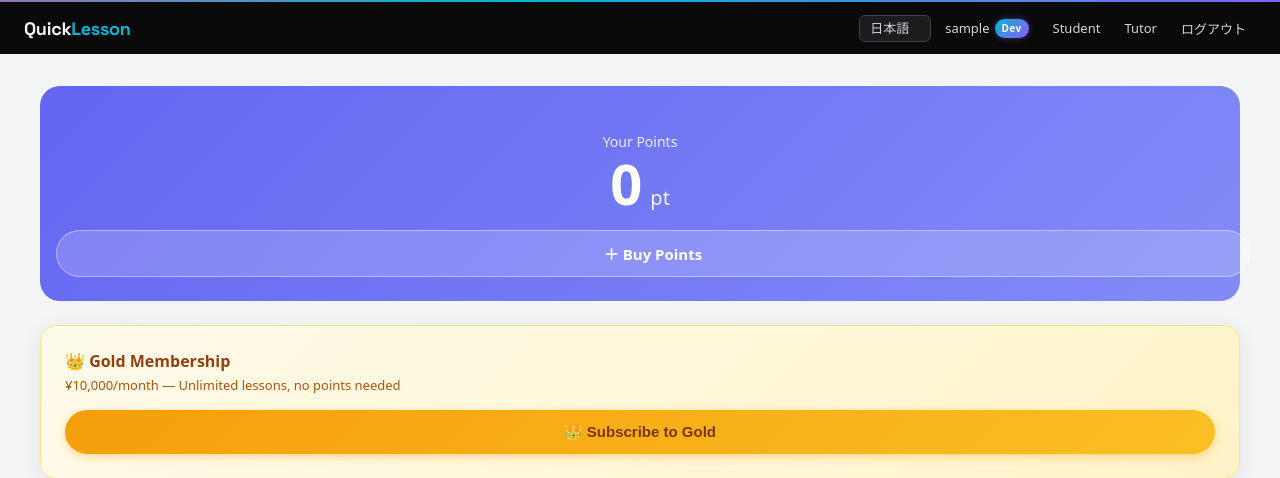
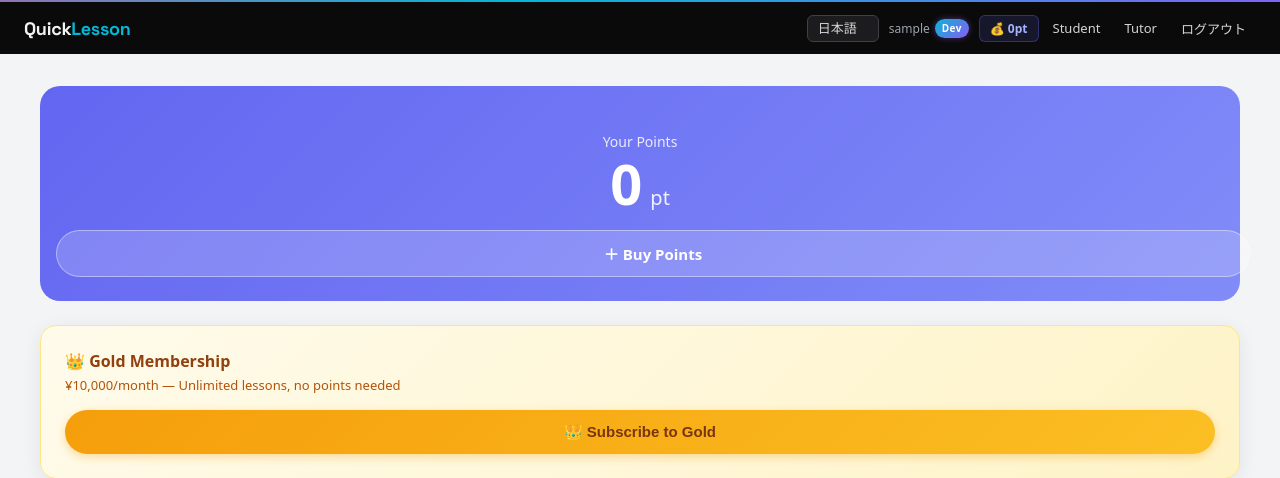
Before and after one commit to Zitatori/Django-5min-LanguageApp, a Django app: page /profile/ in a window 1280 px wide. Shown: the top 478 px of the page. Run offline with Django 4.2, Linux system fonts and the light colour scheme; the visitor is signed in with stand-in values (Sample User, id 1); data comes from the database, SQL or seed files in the repository; data that the repository does not hold is empty; some libraries are stand-ins or nearby versions.

Commit message:
Separate username display from profile link, show point balance in nav
Username is now plain text (non-clickable), profile link shows
'💰 N pt' (or 'My Point' if no balance) as a styled pill button.
Point balance added to context processor for global access.

Co-Authored-By: Claude Sonnet 4.6 <noreply@anthropic.com>

```diff
--- a/core/context_processors.py
+++ b/core/context_processors.py
@@ -2,15 +2,22 @@ from django.utils import timezone
 
 
 def gold_status(request):
-    """全テンプレートで {{ is_gold }} と {{ gold_expires_at }} を利用可能にする"""
+    """全テンプレートで {{ is_gold }}, {{ gold_expires_at }}, {{ nav_points }} を利用可能にする"""
     if not request.user.is_authenticated:
-        return {'is_gold': False, 'gold_expires_at': None}
+        return {'is_gold': False, 'gold_expires_at': None, 'nav_points': None}
     try:
         membership = request.user.gold_membership
         active = membership.expires_at > timezone.now()
-        return {
-            'is_gold': active,
-            'gold_expires_at': membership.expires_at if active else None,
-        }
     except Exception:
-        return {'is_gold': False, 'gold_expires_at': None}
+        active = False
+
+    try:
+        nav_points = request.user.point_balance.balance
+    except Exception:
+        nav_points = None
+
+    return {
+        'is_gold': active,
+        'gold_expires_at': membership.expires_at if active else None,
+        'nav_points': nav_points,
+    }
--- a/static/css/style.css
+++ b/static/css/style.css
@@ -77,7 +77,36 @@ a:hover {
   text-decoration: none !important;
 }
 
-/* ユーザー名リンク（バッジ付き） */
+/* ユーザー名（テキストのみ、リンクなし） */
+.header-username {
+  display: inline-flex;
+  align-items: center;
+  gap: 5px;
+  color: #9ca3af;
+  font-size: 12px;
+  font-weight: 500;
+  padding: 6px 6px;
+}
+
+/* My Point リンク */
+.header-points-link {
+  display: inline-flex !important;
+  align-items: center;
+  gap: 3px;
+  background: rgba(99,102,241,0.15);
+  border: 1px solid rgba(99,102,241,0.35);
+  border-radius: 99px;
+  padding: 4px 10px !important;
+  font-size: 12px !important;
+  font-weight: 700 !important;
+  color: #a5b4fc !important;
+}
+.header-points-link:hover {
+  background: rgba(99,102,241,0.28) !important;
+  color: #c7d2fe !important;
+}
+
+/* 旧 header-user-link（後方互換） */
 .header-user-link {
   display: inline-flex !important;
   align-items: center;
--- a/templates/base.html
+++ b/templates/base.html
@@ -41,12 +41,15 @@
           <input type="hidden" name="next" value="{{ request.path }}">
         </form>
         {% if user.is_authenticated %}
-          <a href="{% url 'profile' %}" class="header-user-link">
+          <span class="header-username">
             {{ user.username }}
             {% if is_gold %}<span class="header-badge header-badge-gold">&#x1F451; Gold</span>
             {% elif user.is_superuser %}<span class="header-badge header-badge-dev">Dev</span>
             {% elif user.is_staff %}<span class="header-badge header-badge-admin">Admin</span>
             {% endif %}
+          </span>
+          <a href="{% url 'profile' %}" class="header-points-link">
+            💰{% if nav_points is not None %} {{ nav_points }}pt{% else %} {% trans "My Point" %}{% endif %}
           </a>
           <a href="{% url 'create_request' %}">{% trans "Student" %}</a>
           <a href="{% url 'tutor_dashboard' %}">{% trans "Tutor" %}</a>
@@ -76,12 +79,15 @@
         <input type="hidden" name="next" value="{{ request.path }}">
       </form>
       {% if user.is_authenticated %}
-        <a href="{% url 'profile' %}" class="header-user-link">
+        <span class="header-username">
           {{ user.username }}
           {% if is_gold %}<span class="header-badge header-badge-gold">&#x1F451; Gold</span>
           {% elif user.is_superuser %}<span class="header-badge header-badge-dev">Dev</span>
           {% elif user.is_staff %}<span class="header-badge header-badge-admin">Admin</span>
           {% endif %}
+        </span>
+        <a href="{% url 'profile' %}" class="header-points-link">
+          💰{% if nav_points is not None %} {{ nav_points }}pt{% else %} {% trans "My Point" %}{% endif %}
         </a>
         <a href="{% url 'create_request' %}">{% trans "Student" %}</a>
         <a href="{% url 'tutor_dashboard' %}">{% trans "Tutor" %}</a>
```
